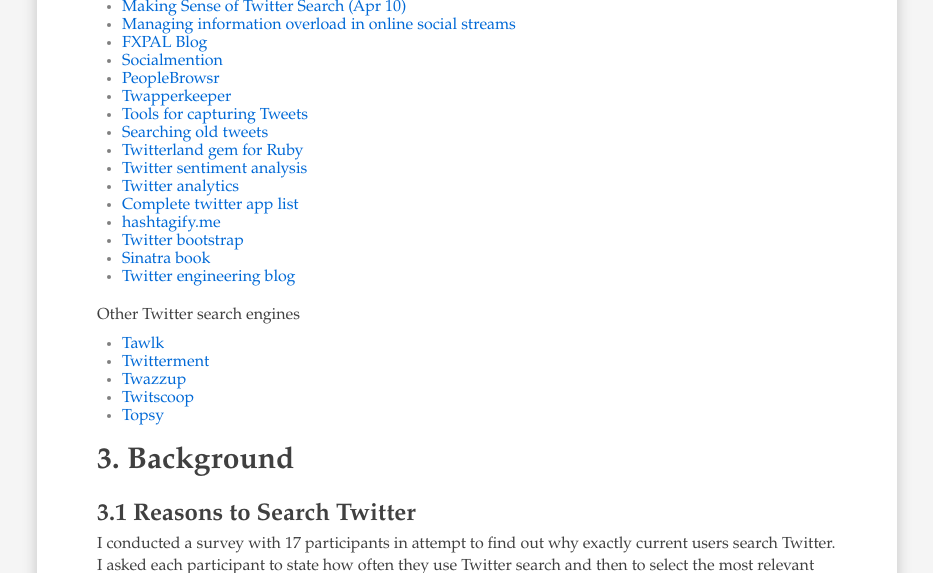
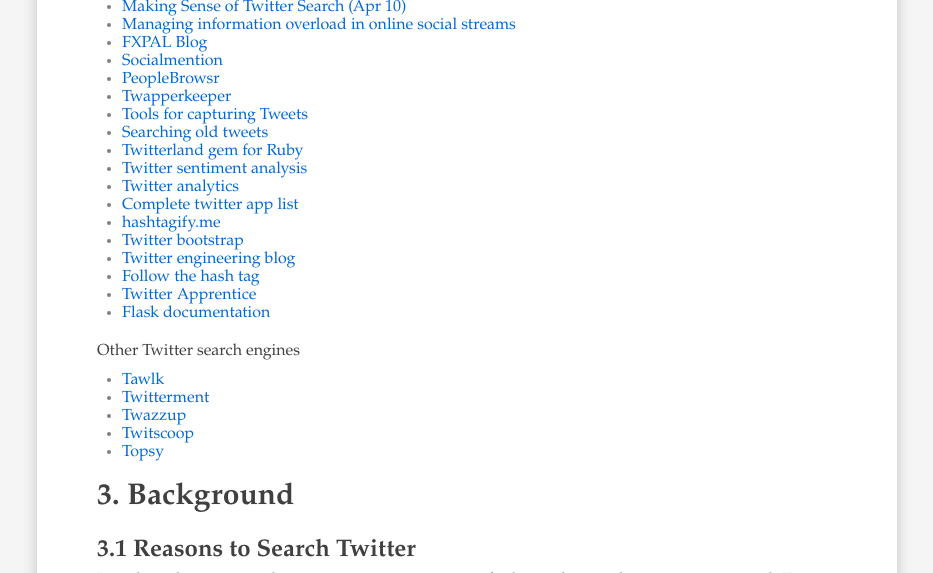
Before and after one commit to khurram/tweetsvu, a Flask app: page /report in a window 1280 px wide. Shown: the part 728-1301 px from the top of the page, without its empty margins (173-1106 px from the left). Run offline with Flask 2, Linux system fonts and the light colour scheme; some libraries are stand-ins or nearby versions.

Commit message:
updated links

```diff
--- a/templates/report.html
+++ b/templates/report.html
@@ -27,8 +27,10 @@
   <li><a href="http://socialmediatoday.com/eric-goldstein/295232/most-complete-twitter-application-list-available-2011-edition">Complete twitter app list</a></li>
   <li><a href="http://hashtagify.me">hashtagify.me</a></li>
   <li><a href="http://twitter.github.com/bootstrap/">Twitter bootstrap</a></li>
-  <li><a href="http://sinatra-book.gittr.com">Sinatra book</a></li>
   <li><a href="http://engineering.twitter.com">Twitter engineering blog</a></li>
+  <li><a href="http://infosthetics.com/archives/2011/12/follow_the_hash_tag_dynamic_bubble_graphs_of_tweets.html">Follow the hash tag</a></li>
+  <li><a href="http://rooreynolds.com/2010/10/12/twitter-and-the-apprentice-some-quick-observations/">Twitter Apprentice</a></li>
+  <li><a href="http://flask.pocoo.org/docs/flask-docs.pdf">Flask documentation</a></li>
 </ul>
 <p>Other Twitter search engines</p>
 <ul>
```
